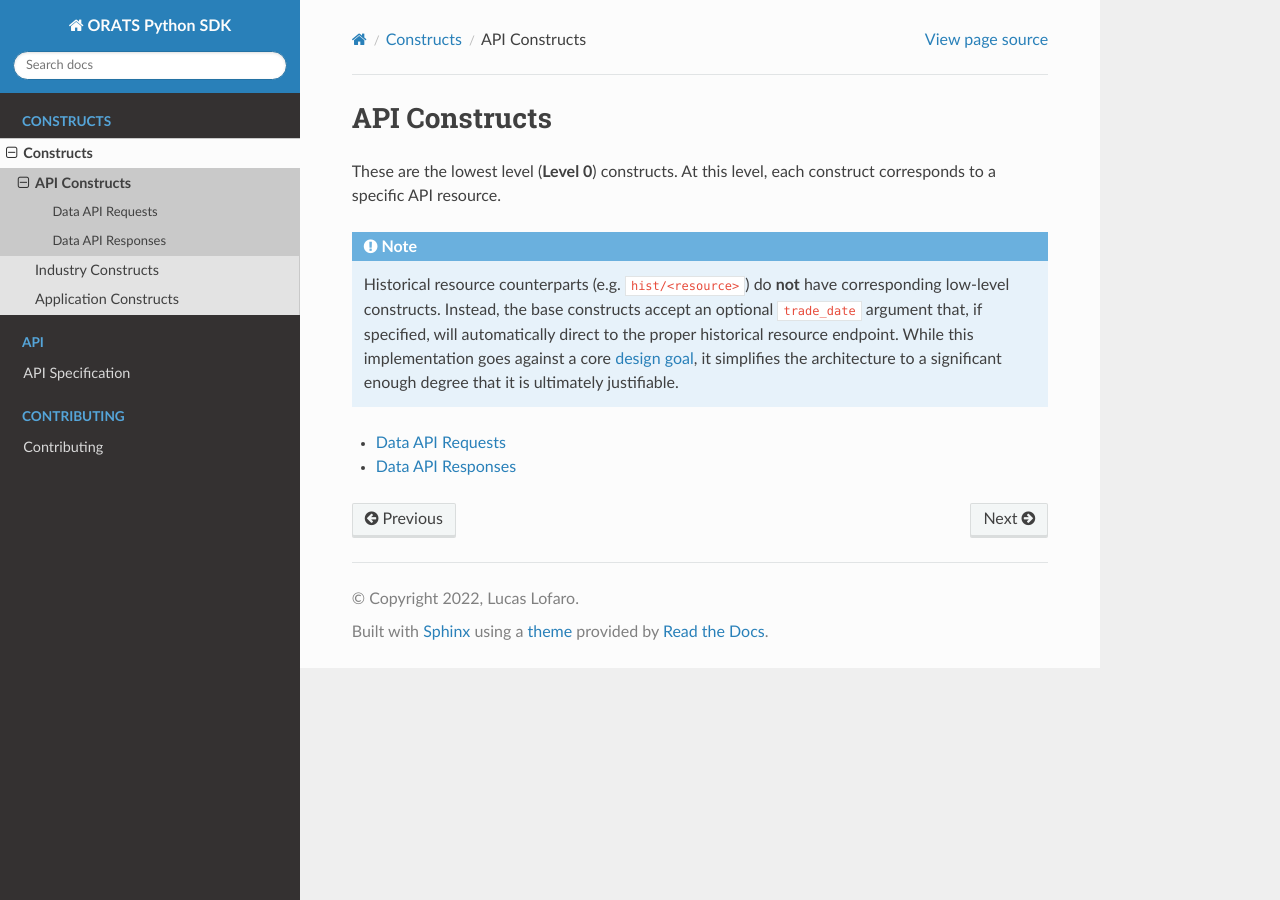
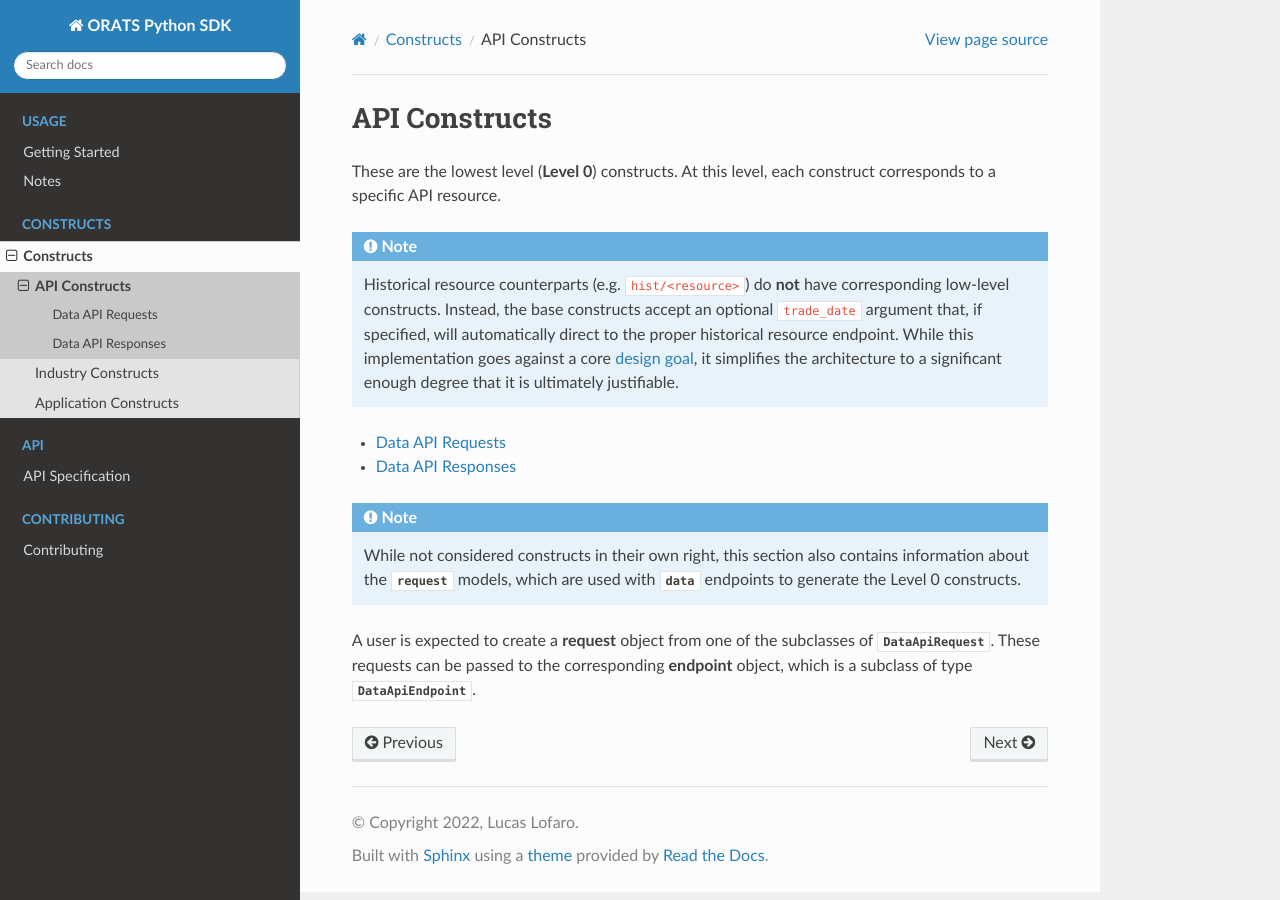
Before and after one commit to FyZyX/orats-python, a Sphinx documentation site: the page built from docs/source/constructs/api/index.rst, in a window 1280 px wide. Built offline with Sphinx 7.4.7 and the Read the Docs theme 2.0.0, drawn with Linux system fonts in a browser that asks for light colours.

Commit message:
Getting started docs (#22)
* move token utility to outer scope

* look for token in environment if not specified

* docs: add basic quick start info

* docs: add reference to API constructs

* fix table of contents

* docs: add notes about API constructs

```diff
--- a/docs/source/constructs/api/index.rst
+++ b/docs/source/constructs/api/index.rst
@@ -17,3 +17,13 @@ At this level, each construct corresponds to a specific API resource.
 
    data/request
    data/response
+
+.. note:: While not considered constructs in their own right, this section also
+   contains information about the :mod:`~orats.constructs.api.data.request` models,
+   which are used with :mod:`~orats.endpoints.data` endpoints to generate the
+   Level 0 constructs.
+
+A user is expected to create a **request** object from one of the subclasses of
+:class:`~orats.constructs.api.data.request.DataApiRequest`. These requests can be
+passed to the corresponding **endpoint** object, which is a subclass of type
+:class:`~orats.endpoints.data.DataApiEndpoint`.
```
Also changed, not shown: docs/source/getting-started.rst (added, +58 -0 lines), docs/source/index.rst (+7 -0 lines), 3 other files.
